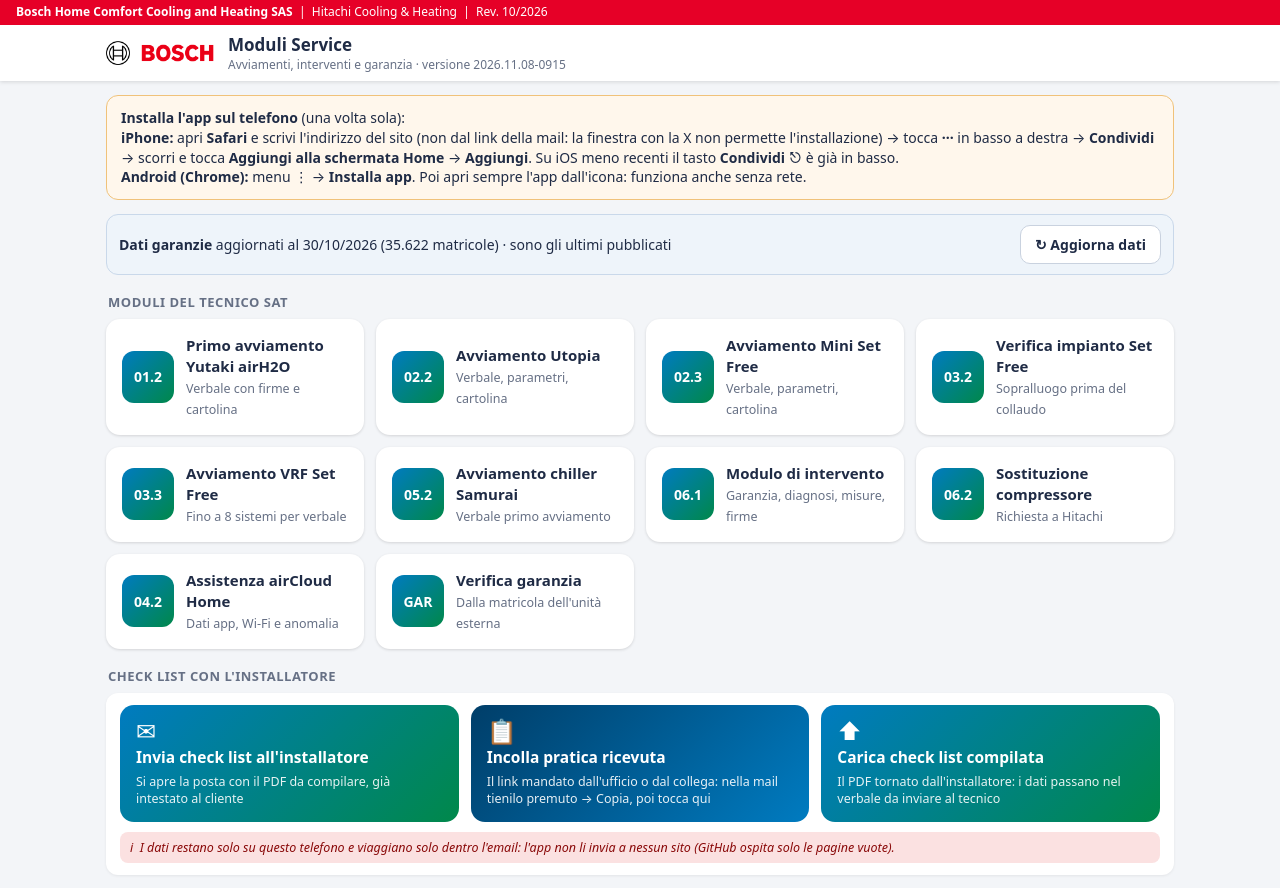
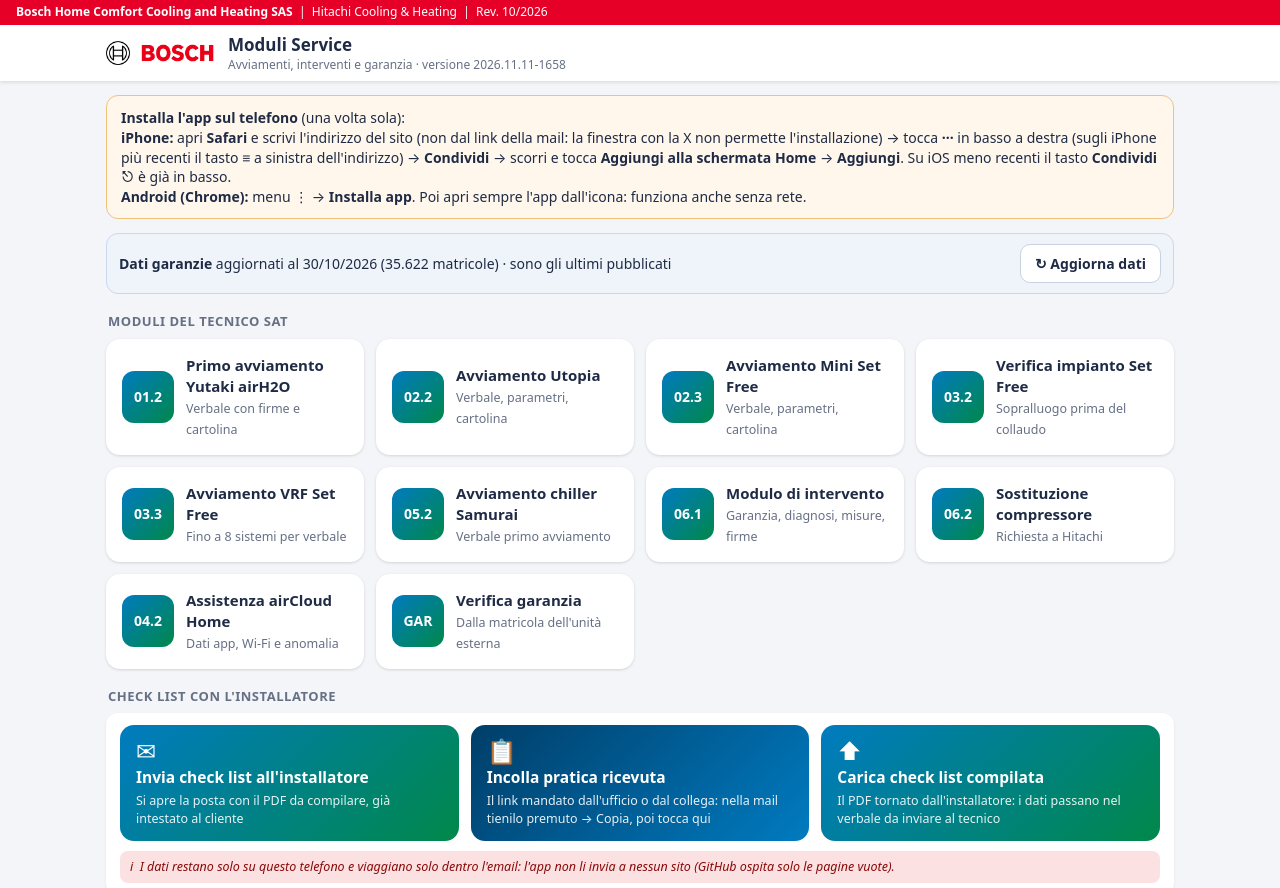
Before and after one commit to robertosalis1-tech/moduli_service, a plain HTML site: page index.html in a window 1280 px wide. Shown: the top 888 px of the page. Drawn offline with Linux system fonts and the light colour scheme.

Commit message:
Add files via upload

```diff
--- a/index.html
+++ b/index.html
@@ -135,11 +135,11 @@ details.pf summary{cursor:pointer;font-weight:700;color:var(--blue);margin-top:1
 <body>
 <header>
   <div class="band"><b>Bosch Home Comfort Cooling and Heating SAS</b> &nbsp;|&nbsp; Hitachi Cooling &amp; Heating &nbsp;|&nbsp; Rev. 10/2026</div>
-  <div class="hd"><img src="logo.png" alt="Bosch"><h1>Moduli Service<small>Avviamenti, interventi e garanzia · versione 2026.11.08-0915</small></h1></div>
+  <div class="hd"><img src="logo.png" alt="Bosch"><h1>Moduli Service<small>Avviamenti, interventi e garanzia · versione 2026.11.11-1658</small></h1></div>
 </header>
 <main>
 <div id="imp"></div>
-<div class="inst" id="inst" style="display:none"><b>Installa l'app sul telefono</b> (una volta sola):<br><b>iPhone:</b> apri <b>Safari</b> e scrivi l'indirizzo del sito (non dal link della mail: la finestra con la X non permette l'installazione) → tocca <b>···</b> in basso a destra → <b>Condividi</b> → scorri e tocca <b>Aggiungi alla schermata Home</b> → <b>Aggiungi</b>. Su iOS meno recenti il tasto <b>Condividi</b> ⎋ è già in basso.<br><b>Android (Chrome):</b> menu ⋮ → <b>Installa app</b>. Poi apri sempre l'app dall'icona: funziona anche senza rete.</div>
+<div class="inst" id="inst" style="display:none"><b>Installa l'app sul telefono</b> (una volta sola):<br><b>iPhone:</b> apri <b>Safari</b> e scrivi l'indirizzo del sito (non dal link della mail: la finestra con la X non permette l'installazione) → tocca <b>···</b> in basso a destra (sugli iPhone più recenti il tasto <b>≡</b> a sinistra dell'indirizzo) → <b>Condividi</b> → scorri e tocca <b>Aggiungi alla schermata Home</b> → <b>Aggiungi</b>. Su iOS meno recenti il tasto <b>Condividi</b> ⎋ è già in basso.<br><b>Android (Chrome):</b> menu ⋮ → <b>Installa app</b>. Poi apri sempre l'app dall'icona: funziona anche senza rete.</div>
 <div id="regbox" style="margin:12px 0 4px"></div>
 <h3>Moduli del tecnico SAT</h3>
 <div class="tiles">
--- a/sw.js
+++ b/sw.js
@@ -1,5 +1,5 @@
-// Service worker: l'app funziona anche senza rete. Versione: 2026.11.08-0915
-const V="moduli-2026.11.08-0915";
+// Service worker: l'app funziona anche senza rete. Versione: 2026.11.11-1658
+const V="moduli-2026.11.11-1658";
 const CORE=["./", "index.html", "regupd.js", "pratica.js", "pdfk.js", "firma.js", "foto.js", "avvisi.js", "mobile.js", "reg.js", "logo.png", "icon-192.png", "manifest.webmanifest", "lib/jspdf.umd.min.js", "lib/jspdf.plugin.autotable.min.js", "mod-01-2-yutaki.html", "mod-02-ut.html", "mod-06-1-intervento.html", "verifica-garanzia.html", "lib/pdf-lib.min.js", "pdffill.js", "trasf.js", "pdf-tpl/011.js", "pdf-tpl/021.js", "pdf-tpl/031.js", "pdf-tpl/051.js", "pdf-tpl/041.js", "pdf-tpl/042.js", "pdf-tpl/yu.js", "pdf-tpl/ut.js", "pdf-tpl/ms.js", "pdf-tpl/032.js", "pdf-tpl/033.js", "pdf-tpl/052.js", "pdf-tpl/061.js", "pdf-tpl/062.js", "mod-03-2-verifica-set-free.html", "mod-03-3-avviamento-set-free.html", "mod-05-2-avviamento-samurai.html", "mod-06-2-sostituzione-compressore.html", "cl-01-1-yutaki.html", "cl-02-1-utopia.html", "cl-03-1-set-free.html", "cl-05-1-samurai.html", "cl-04-1-csnet.html", "mod-04-2-aircloud.html"];
 self.addEventListener("install",e=>{e.waitUntil(caches.open(V).then(c=>c.addAll(CORE)).then(()=>self.skipWaiting()))});
 self.addEventListener("activate",e=>{e.waitUntil(caches.keys().then(ks=>Promise.all(ks.filter(k=>k!==V).map(k=>caches.delete(k)))).then(()=>self.clients.claim()))});
```
